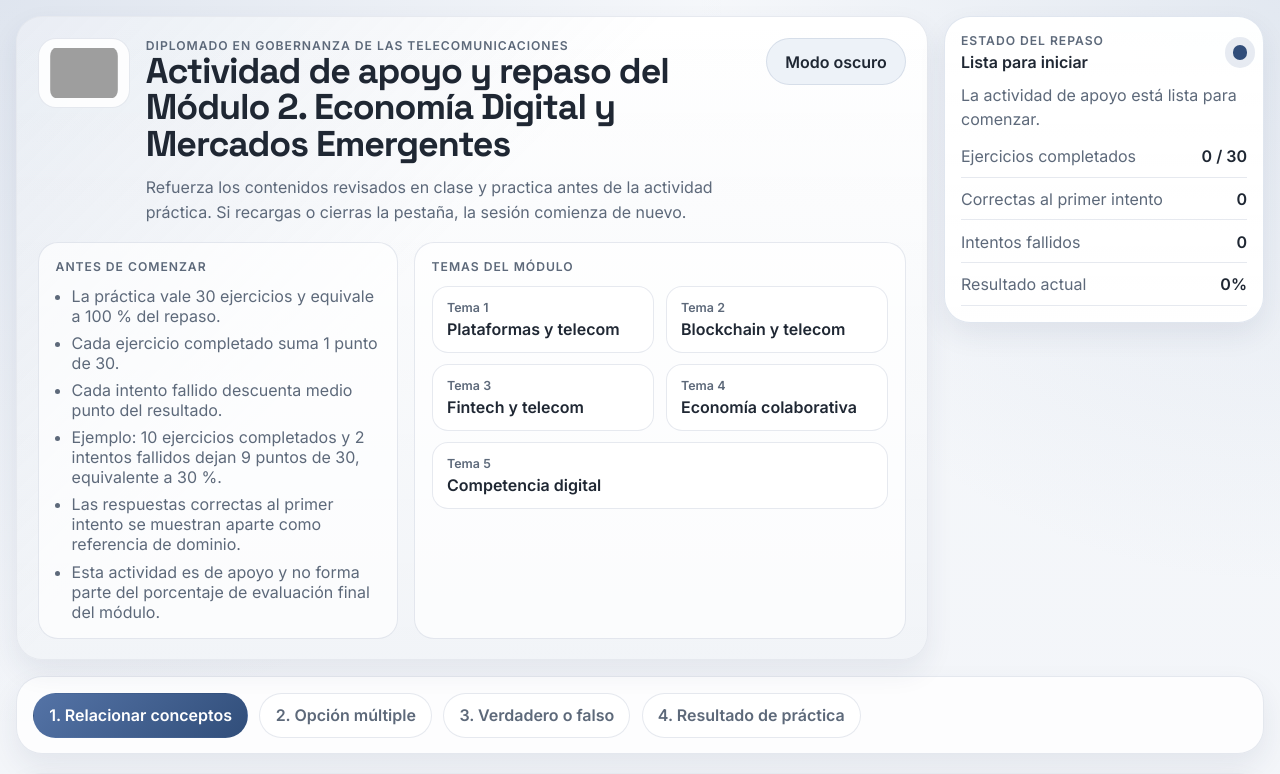
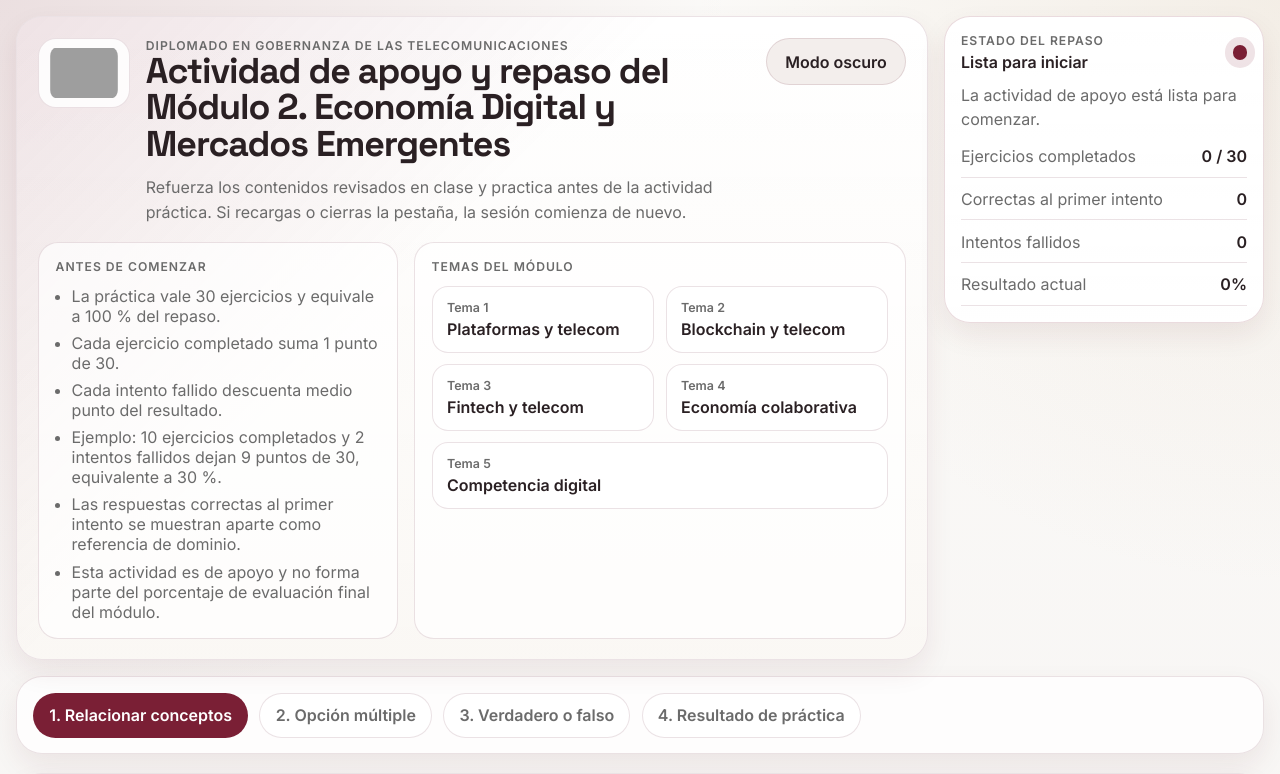
Before and after one commit to raulmormen75/evaluacion-modulo-2-infotec, a React (Vite) app: page / in a window 1280 px wide. Shown: the top 774 px of the page. Built offline with nearby package versions, Linux system fonts and the light colour scheme; grey boxes are pictures that could not be loaded.

Commit message:
Restaura paleta INFOTEC y mejora retroalimentacion

```diff
--- a/src/components/FinalSection.tsx
+++ b/src/components/FinalSection.tsx
@@ -1,44 +1,11 @@
 import html2canvas from 'html2canvas';
 import { useEffect, useRef, useState } from 'react';
 import { totalExercises, type EvaluationMetrics } from '../data';
+import { getPerformanceFeedback } from '../features/evaluation/performance';
 import { formatDateLong, sanitizeFileName } from '../utils/format';
 
 interface FinalSectionProps {
   metrics: EvaluationMetrics;
-}
-
-interface PerformanceMessage {
-  tone: 'success' | 'progress' | 'support';
-  badge: string;
-  title: string;
-  detail: string;
-}
-
-function getPerformanceMessage(scorePercent: number): PerformanceMessage {
-  if (scorePercent >= 90) {
-    return {
-      tone: 'success',
-      badge: 'Muy buen dominio',
-      title: 'Has dominado muy bien los conocimientos del módulo.',
-      detail: 'Continúa con este nivel de repaso para llegar bien preparado a la actividad práctica.'
-    };
-  }
-
-  if (scorePercent >= 70) {
-    return {
-      tone: 'progress',
-      badge: 'Buen avance',
-      title: 'Vas mejorando y tu repaso avanza bien.',
-      detail: 'Conviene practicar un poco más para reforzar los temas del módulo antes de la actividad práctica.'
-    };
-  }
-
-  return {
-    tone: 'support',
-    badge: 'Sigue practicando',
-    title: 'Vas construyendo tu dominio del módulo.',
-    detail: 'Sigue repasando. Practicar te ayudará a lograr un mejor dominio de los temas.'
-  };
 }
 
 export function FinalSection({ metrics }: FinalSectionProps) {
@@ -48,7 +15,7 @@ export function FinalSection({ metrics }: FinalSectionProps) {
   const [isGenerating, setIsGenerating] = useState(false);
   const [generatedUrl, setGeneratedUrl] = useState('');
   const generationDate = formatDateLong();
-  const performanceMessage = getPerformanceMessage(metrics.scorePercent);
+  const performanceMessage = getPerformanceFeedback(metrics);
   const scoringExplanation = `Los ${totalExercises} ejercicios valen el 100 %. Cada ejercicio completado suma 1 punto y cada intento fallido descuenta medio punto. Ejemplo: 10 ejercicios completados y 2 intentos fallidos dejan 9 puntos de 30, equivalente a 30 %.`;
 
   const sanitizedName = sanitizeFileName(studentName) || 'sin-nombre';
@@ -123,7 +90,7 @@ export function FinalSection({ metrics }: FinalSectionProps) {
         <div>
           <p className="mini-label">Repaso concluido</p>
           <h3>Has completado los {totalExercises} ejercicios de práctica.</h3>
-          <p>Consulta tu resultado, identifica tu nivel de avance y genera tu reporte de práctica en imagen.</p>
+          <p>Consulta tu resultado, reconoce tus fortalezas e identifica qué conviene reforzar antes de la actividad práctica.</p>
         </div>
         <div className="progress-stack">
           <div className="progress-chip">Resultado: {metrics.scorePercent}%</div>
@@ -147,7 +114,9 @@ export function FinalSection({ metrics }: FinalSectionProps) {
             </div>
             <div>
               <dt>Ejercicios completados</dt>
-              <dd>{metrics.resolvedCount} / {totalExercises}</dd>
+              <dd>
+                {metrics.resolvedCount} / {totalExercises}
+              </dd>
             </div>
             <div>
               <dt>Correctas al primer intento</dt>
@@ -170,7 +139,14 @@ export function FinalSection({ metrics }: FinalSectionProps) {
           <section className={`performance-card performance-${performanceMessage.tone}`}>
             <span className="performance-badge">{performanceMessage.badge}</span>
             <h5 className="performance-title">{performanceMessage.title}</h5>
-            <p className="performance-detail">{performanceMessage.detail}</p>
+            <div className="performance-insights">
+              <p className="performance-detail">
+                <strong className="performance-label">Fortaleza:</strong> {performanceMessage.strength}
+              </p>
+              <p className="performance-detail">
+                <strong className="performance-label">Área de oportunidad:</strong> {performanceMessage.opportunity}
+              </p>
+            </div>
           </section>
         </article>
 
@@ -245,7 +221,14 @@ export function FinalSection({ metrics }: FinalSectionProps) {
             <section className={`evidence-note evidence-note-${performanceMessage.tone}`}>
               <p>{performanceMessage.badge}</p>
               <strong>{performanceMessage.title}</strong>
-              <span>{performanceMessage.detail}</span>
+              <div className="evidence-note-list">
+                <span>
+                  <b>Fortaleza:</b> {performanceMessage.strength}
+                </span>
+                <span>
+                  <b>Área de oportunidad:</b> {performanceMessage.opportunity}
+                </span>
+              </div>
             </section>
 
             <div className="evidence-metrics">
@@ -255,7 +238,9 @@ export function FinalSection({ metrics }: FinalSectionProps) {
               </article>
               <article>
                 <span>Ejercicios completados</span>
-                <strong>{metrics.resolvedCount} / {totalExercises}</strong>
+                <strong>
+                  {metrics.resolvedCount} / {totalExercises}
+                </strong>
               </article>
               <article>
                 <span>Correctas al primer intento</span>
--- /dev/null
+++ b/src/features/evaluation/performance.ts
@@ -0,0 +1,59 @@
+import { totalExercises, type EvaluationMetrics } from '../../data';
+
+export interface PerformanceFeedback {
+  tone: 'success' | 'progress' | 'support';
+  badge: string;
+  title: string;
+  strength: string;
+  opportunity: string;
+}
+
+function formatCount(value: number, singular: string, plural: string) {
+  return `${value} ${value === 1 ? singular : plural}`;
+}
+
+export function getPerformanceFeedback(metrics: EvaluationMetrics): PerformanceFeedback {
+  const firstAttemptSummary = formatCount(
+    metrics.firstAttemptCorrectCount,
+    'ejercicio correcto al primer intento',
+    'ejercicios correctos al primer intento'
+  );
+  const incorrectAttemptSummary = formatCount(metrics.incorrectAttempts, 'intento fallido', 'intentos fallidos');
+
+  if (metrics.scorePercent >= 90) {
+    return {
+      tone: 'success',
+      badge: 'Logro sólido',
+      title: 'Cerraste el repaso con un dominio muy favorable del módulo.',
+      strength: `Tu fortaleza principal está en la precisión: alcanzaste ${metrics.scorePercent} % y resolviste ${firstAttemptSummary}.`,
+      opportunity:
+        metrics.incorrectAttempts === 0
+          ? 'Para conservar este nivel, repasa una vez más los reactivos antes de la actividad práctica y mantén la misma seguridad al responder.'
+          : `Tu área de oportunidad está en revisar los reactivos donde acumulaste ${incorrectAttemptSummary}, para sostener esa misma seguridad en todos los temas.`
+    };
+  }
+
+  if (metrics.scorePercent >= 70) {
+    return {
+      tone: 'progress',
+      badge: 'Buen avance',
+      title: 'Tu repaso muestra un avance consistente en el módulo.',
+      strength: `Ya construiste una base firme: completaste ${metrics.resolvedCount} de ${totalExercises} ejercicios y lograste ${firstAttemptSummary}.`,
+      opportunity:
+        metrics.incorrectAttempts === 0
+          ? 'Para subir al nivel más alto, conviene repetir el repaso completo y responder con mayor seguridad desde el primer intento.'
+          : `Tu área de oportunidad está en los reactivos que generaron ${incorrectAttemptSummary}; conviene repasarlos antes de la actividad práctica para reducir dudas.`
+    };
+  }
+
+  return {
+    tone: 'support',
+    badge: 'Refuerzo necesario',
+    title: 'Este resultado ya te muestra con claridad dónde concentrar el repaso.',
+    strength: `Tu avance actual es útil para estudiar mejor: completaste ${metrics.resolvedCount} de ${totalExercises} ejercicios e identificaste los contenidos que requieren más atención.`,
+    opportunity:
+      metrics.incorrectAttempts === 0
+        ? 'El siguiente paso es repetir el repaso completo para ganar seguridad y elevar tu porcentaje de logro antes de la actividad práctica.'
+        : `Tu principal área de oportunidad está en los reactivos con ${incorrectAttemptSummary}; repásalos con calma y vuelve a practicar para fortalecer tu resultado.`
+  };
+}
--- a/src/styles/global.css
+++ b/src/styles/global.css
@@ -1,31 +1,50 @@
 :root {
-  --ifr-blue-1: #314e7a;
-  --ifr-blue-2: #223655;
-  --ifr-blue-3: #5473a6;
-  --ifr-green: #7d97bb;
+  --ifr-blue-1: #7a1f35;
+  --ifr-blue-2: #5e1628;
+  --ifr-blue-3: #7a1f35;
+  --ifr-green: #c6a57a;
   --white: #ffffff;
-  --bg: #eef1f6;
-  --bg-soft: #f6f8fb;
+  --bg: #f3f0ef;
+  --bg-soft: #fbfaf8;
   --surface: rgba(255, 255, 255, 0.96);
   --surface-strong: #ffffff;
-  --surface-muted: #edf2f8;
-  --surface-deep: #dde6f1;
-  --text: #1f2733;
-  --text-soft: #5d697a;
-  --line: rgba(49, 78, 122, 0.12);
-  --line-strong: rgba(49, 78, 122, 0.22);
+  --surface-muted: #f3eeec;
+  --surface-deep: #e8dfdb;
+  --text: #2a2023;
+  --text-soft: #6b6b6b;
+  --line: rgba(94, 22, 40, 0.12);
+  --line-strong: rgba(94, 22, 40, 0.22);
   --accent: var(--ifr-green);
-  --accent-strong: #2a4269;
-  --accent-soft: rgba(125, 151, 187, 0.18);
-  --info-soft: rgba(84, 115, 166, 0.12);
-  --warning: #86a0c2;
-  --warning-soft: rgba(134, 160, 194, 0.18);
-  --danger: #4f6594;
-  --danger-soft: rgba(79, 101, 148, 0.14);
-  --success: #356b80;
-  --success-soft: rgba(53, 107, 128, 0.14);
-  --shadow-sm: 0 12px 28px rgba(34, 54, 85, 0.08);
-  --shadow-md: 0 18px 40px rgba(34, 54, 85, 0.12);
+  --accent-strong: #5e1628;
+  --accent-soft: rgba(198, 165, 122, 0.18);
+  --info-soft: rgba(122, 31, 53, 0.1);
+  --warning: #c6a57a;
+  --warning-soft: rgba(198, 165, 122, 0.2);
+  --danger: #7a1f35;
+  --danger-soft: rgba(94, 22, 40, 0.16);
+  --success: #7a1f35;
+  --success-soft: rgba(122, 31, 53, 0.12);
+  --interactive-accent-text: var(--ifr-blue-1);
+  --focus-ring: rgba(198, 165, 122, 0.42);
+  --completion-text: var(--success);
+  --completion-bg: var(--success-soft);
+  --completion-border: rgba(122, 31, 53, 0.22);
+  --progress-text: #876538;
+  --progress-bg: var(--warning-soft);
+  --progress-border: rgba(198, 165, 122, 0.32);
+  --danger-text: var(--danger);
+  --success-text: var(--success);
+  --side-false-text: var(--danger);
+  --side-true-text: #876538;
+  --status-ready-border: rgba(122, 31, 53, 0.16);
+  --status-progress-border: var(--progress-border);
+  --status-success-border: var(--completion-border);
+  --indicator-ring: rgba(122, 31, 53, 0.12);
+  --active-shadow: 0 10px 22px rgba(94, 22, 40, 0.18);
+  --status-blocked-start: rgba(94, 22, 40, 0.96);
+  --status-blocked-end: rgba(122, 31, 53, 0.98);
+  --shadow-sm: 0 12px 28px rgba(94, 22, 40, 0.08);
+  --shadow-md: 0 18px 40px rgba(94, 22, 40, 0.12);
   --radius-xl: 26px;
   --radius-lg: 20px;
   --radius-md: 16px;
@@ -33,22 +52,39 @@
 }
 
 :root[data-theme='dark'] {
-  --bg: #0f1622;
-  --bg-soft: #151f2e;
-  --surface: rgba(24, 35, 51, 0.94);
-  --surface-strong: #1d2a3d;
-  --surface-muted: #24344a;
-  --surface-deep: #2d4360;
-  --text: #f8fbff;
-  --text-soft: #cad6e8;
-  --line: rgba(198, 217, 241, 0.14);
-  --line-strong: rgba(198, 217, 241, 0.22);
-  --info-soft: rgba(84, 115, 166, 0.22);
-  --warning-soft: rgba(134, 160, 194, 0.24);
-  --danger-soft: rgba(111, 132, 187, 0.24);
-  --success-soft: rgba(88, 148, 170, 0.22);
-  --shadow-sm: 0 16px 32px rgba(5, 9, 15, 0.35);
-  --shadow-md: 0 20px 46px rgba(5, 9, 15, 0.46);
+  --bg: #1a1115;
+  --bg-soft: #26171d;
+  --surface: rgba(40, 23, 29, 0.94);
+  --surface-strong: #331f25;
+  --surface-muted: #422830;
+  --surface-deep: #553540;
+  --text: #fffaf7;
+  --text-soft: #e1d4cd;
+  --line: rgba(230, 230, 230, 0.12);
+  --line-strong: rgba(230, 230, 230, 0.2);
+  --info-soft: rgba(122, 31, 53, 0.18);
+  --warning-soft: rgba(198, 165, 122, 0.22);
+  --danger-soft: rgba(122, 31, 53, 0.3);
+  --success-soft: rgba(198, 165, 122, 0.18);
+  --interactive-accent-text: #f2ddb1;
+  --focus-ring: rgba(198, 165, 122, 0.42);
+  --completion-text: #f2ddb1;
+  --completion-bg: rgba(198, 165, 122, 0.16);
+  --completion-border: rgba(198, 165, 122, 0.32);
+  --progress-text: #f2ddb1;
+  --progress-bg: rgba(198, 165, 122, 0.18);
+  --progress-border: rgba(198, 165, 122, 0.3);
+  --danger-text: #efc7d1;
+  --success-text: #f2ddb1;
+  --side-false-text: #efc7d1;
+  --side-true-text: #f2ddb1;
+  --status-ready-border: rgba(198, 165, 122, 0.2);
+  --status-progress-border: rgba(198, 165, 122, 0.3);
+  --status-success-border: rgba(198, 165, 122, 0.32);
+  --indicator-ring: rgba(198, 165, 122, 0.14);
+  --active-shadow: 0 16px 32px rgba(10, 4, 6, 0.34);
+  --shadow-sm: 0 16px 32px rgba(10, 4, 6, 0.34);
+  --shadow-md: 0 20px 46px rgba(10, 4, 6, 0.42);
 }
 
 * {
@@ -66,8 +102,8 @@ body {
   font-family: 'Inter', sans-serif;
   color: var(--text);
   background:
-    radial-gradient(circle at top left, rgba(84, 115, 166, 0.14), transparent 30%),
-    radial-gradient(circle at top right, rgba(125, 151, 187, 0.16), transparent 24%),
+    radial-gradient(circle at top left, rgba(122, 31, 53, 0.12), transparent 30%),
+    radial-gradient(circle at top right, rgba(198, 165, 122, 0.14), transparent 24%),
     linear-gradient(180deg, var(--bg-soft), var(--bg));
 }
 
@@ -97,7 +133,7 @@ button:focus-visible,
 a:focus-visible,
 input:focus-visible,
 .swipe-card:focus-visible {
-  outline: 3px solid rgba(125, 151, 187, 0.42);
+  outline: 3px solid var(--focus-ring);
   outline-offset: 3px;
 }
 
@@ -187,8 +223,8 @@ h4 {
   position: absolute;
   inset: 0;
   background:
-    linear-gradient(135deg, rgba(84, 115, 166, 0.12), transparent 42%),
-    linear-gradient(180deg, transparent, rgba(125, 151, 187, 0.1));
+    linear-gradient(135deg, rgba(122, 31, 53, 0.12), transparent 42%),
+    linear-gradient(180deg, transparent, rgba(198, 165, 122, 0.08));
   pointer-events: none;
 }
 
@@ -217,7 +253,7 @@ h4 {
   padding: 0.55rem 0.7rem;
   background: rgba(255, 255, 255, 0.86);
   border-radius: 18px;
-  border: 1px solid rgba(49, 78, 122, 0.12);
+  border: 1px solid rgba(94, 22, 40, 0.12);
 }
 
 :root[data-theme='dark'] .brand-logo {
@@ -261,7 +297,7 @@ h4 {
 .action-button {
   background: linear-gradient(135deg, var(--ifr-blue-3), var(--ifr-blue-1));
   color: var(--white);
-  box-shadow: 0 10px 22px rgba(34, 54, 85, 0.2);
+  box-shadow: var(--active-shadow);
 }
 
 .ghost-button,
@@ -376,9 +412,9 @@ h4 {
 }
 
 .strip-item.done {
-  background: var(--success-soft);
-  color: var(--success);
-  border-color: rgba(53, 107, 128, 0.24);
+  background: var(--completion-bg);
+  color: var(--completion-text);
+  border-color: var(--completion-border);
 }
 
 .activity-strip-disabled {
@@ -399,7 +435,7 @@ h4 {
 }
 
 .section-card.section-completed {
-  border-color: rgba(53, 107, 128, 0.2);
+  border-color: var(--completion-border);
 }
 
 .section-header {
@@ -432,16 +468,12 @@ h4 {
 
 .badge-active {
   background: var(--info-soft);
-  color: var(--ifr-blue-1);
-}
-
-:root[data-theme='dark'] .badge-active {
-  color: var(--white);
+  color: var(--interactive-accent-text);
 }
 
 .badge-completed {
-  background: var(--success-soft);
-  color: var(--success);
+  background: var(--completion-bg);
+  color: var(--completion-text);
 }
 
 .badge-locked {
@@ -519,11 +551,11 @@ h4 {
   padding: 1rem 1.05rem;
   border-radius: var(--radius-lg);
   background: linear-gradient(180deg, var(--danger-soft), var(--surface-muted));
-  border: 1px solid rgba(79, 101, 148, 0.2);
+  border: 1px solid var(--completion-border);
 }
 
 .security-message {
-  color: var(--danger);
+  color: var(--danger-text);
   font-weight: 700;
 }
 
@@ -540,11 +572,11 @@ h4 {
 }
 
 .feedback-success {
-  color: var(--success);
+  color: var(--success-text);
 }
 
 .feedback-error {
-  color: var(--danger);
+  color: var(--danger-text);
 }
 
 .match-grid {
@@ -608,9 +640,9 @@ h4 {
 }
 
 .match-button.is-matched {
-  border-color: rgba(53, 107, 128, 0.24);
-  background: var(--success-soft);
-  color: var(--success);
+  border-color: var(--completion-border);
+  background: var(--completion-bg);
+  color: var(--completion-text);
 }
 
 .match-button:disabled,
@@ -652,7 +684,7 @@ h4 {
 
 .option-letter {
   min-width: 1.75rem;
-  color: var(--ifr-blue-1);
+  color: var(--interactive-accent-text);
   font-weight: 700;
 }
 
@@ -711,18 +743,18 @@ h4 {
 }
 
 .swipe-false {
-  color: var(--danger);
+  color: var(--side-false-text);
 }
 
 .swipe-true {
-  color: var(--success);
+  color: var(--side-true-text);
 }
 
 .completion-banner {
   padding: 1rem 1.05rem;
   border-radius: var(--radius-lg);
   border: 1px solid var(--line);
-  background: linear-gradient(135deg, var(--info-soft), rgba(125, 151, 187, 0.12));
+  background: linear-gradient(135deg, var(--info-soft), rgba(198, 165, 122, 0.12));
 }
 
 .score-rule {
@@ -781,15 +813,19 @@ h4 {
 }
 
 .performance-success {
-  background: linear-gradient(135deg, var(--success-soft), rgba(125, 151, 187, 0.12));
+  background: linear-gradient(135deg, var(--completion-bg), rgba(198, 165, 122, 0.12));
 }
 
 .performance-progress {
-  background: linear-gradient(135deg, var(--warning-soft), rgba(125, 151, 187, 0.08));
+  background: linear-gradient(135deg, var(--progress-bg), rgba(198, 165, 122, 0.08));
 }
 
 .performance-support {
   background: linear-gradient(135deg, var(--info-soft), rgba(255, 255, 255, 0.55));
+}
+
+:root[data-theme='dark'] .performance-support {
+  background: linear-gradient(135deg, rgba(122, 31, 53, 0.18), rgba(255, 255, 255, 0.05));
 }
 
 .performance-badge {
@@ -803,7 +839,11 @@ h4 {
   font-weight: 700;
   letter-spacing: 0.01em;
   background: rgba(255, 255, 255, 0.72);
-  color: var(--ifr-blue-1);
+  color: var(--interactive-accent-text);
+}
+
+:root[data-theme='dark'] .performance-badge {
+  background: rgba(255, 255, 255, 0.08);
 }
 
 .performance-title {
@@ -811,10 +851,19 @@ h4 {
   font-size: 1.02rem;
 }
 
+.performance-insights {
+  display: grid;
+  gap: 0.65rem;
+}
+
 .performance-detail {
   margin: 0;
   color: var(--text-soft);
   line-height: 1.5;
+}
+
+.performance-label {
+  color: var(--text);
 }
 
 .field-label {
@@ -853,8 +902,8 @@ h4 {
   min-height: 2.25rem;
   padding: 0.45rem 0.8rem;
   border-radius: 999px;
-  background: var(--success-soft);
-  color: var(--success);
+  background: var(--completion-bg);
+  color: var(--completion-text);
   font-size: 0.84rem;
   font-weight: 700;
 }
@@ -877,9 +926,9 @@ h4 {
   min-height: 700px;
   padding: 48px;
   border-radius: 36px;
-  border: 1px solid rgba(49, 78, 122, 0.14);
+  border: 1px solid rgba(94, 22, 40, 0.14);
   background: #ffffff;
-  color: #1f2733;
+  color: #2a2023;
 }
 
 .evidence-header {
@@ -887,14 +936,14 @@ h4 {
   gap: 28px;
   align-items: center;
   padding-bottom: 32px;
-  border-bottom: 2px solid rgba(84, 115, 166, 0.18);
+  border-bottom: 2px solid rgba(122, 31, 53, 0.18);
 }
 
 .evidence-header p,
 .evidence-footer p,
 .evidence-label {
   margin: 0;
-  color: #5d697a;
+  color: #6b6b6b;
 }
 
 .evidence-header h2 {
@@ -931,13 +980,13 @@ h4 {
 .evidence-metrics article {
   padding: 24px;
   border-radius: 24px;
-  border: 1px solid rgba(49, 78, 122, 0.12);
-  background: #f3f7fb;
+  border: 1px solid rgba(94, 22, 40, 0.12);
+  background: #f7f3f1;
 }
 
 .evidence-metrics span {
   display: block;
-  color: #5d697a;
+  color: #6b6b6b;
 }
 
 .evidence-metrics strong {
@@ -952,15 +1001,15 @@ h4 {
   gap: 10px;
   padding: 24px;
   border-radius: 24px;
-  border: 1px solid rgba(49, 78, 122, 0.12);
+  border: 1px solid rgba(94, 22, 40, 0.12);
 }
 
 .evidence-note-success {
-  background: rgba(53, 107, 128, 0.12);
+  background: rgba(122, 31, 53, 0.08);
 }
 
 .evidence-note-progress {
-  background: rgba(125, 151, 187, 0.18);
+  background: rgba(198, 165, 122, 0.18);
 }
 
 .evidence-note-support {
@@ -970,11 +1019,20 @@ h4 {
 .evidence-note p,
 .evidence-note span {
   margin: 0;
-  color: #5d697a;
+  color: #6b6b6b;
 }
 
 .evidence-note strong {
   font-size: 28px;
+}
+
+.evidence-note-list {
+  display: grid;
+  gap: 0.45rem;
+}
+
+.evidence-note-list b {
+  color: #5e1628;
 }
 
 .evidence-footer {
@@ -982,7 +1040,7 @@ h4 {
   justify-content: space-between;
   gap: 1rem;
   padding-top: 18px;
-  border-top: 2px solid rgba(84, 115, 166, 0.14);
+  border-top: 2px solid rgba(122, 31, 53, 0.14);
 }
 
 .status-capsule {
@@ -1009,7 +1067,7 @@ h4 {
   height: 0.9rem;
   border-radius: 999px;
   background: var(--ifr-blue-1);
-  box-shadow: 0 0 0 8px rgba(84, 115, 166, 0.14);
+  box-shadow: 0 0 0 8px var(--indicator-ring);
   flex: 0 0 auto;
 }
 
@@ -1026,11 +1084,11 @@ h4 {
 }
 
 .status-ready {
-  border-color: rgba(84, 115, 166, 0.18);
+  border-color: var(--status-ready-border);
 }
 
 .status-progress {
-  border-color: rgba(125, 151, 187, 0.32);
+  border-color: var(--status-progress-border);
 }
 
 .status-progress .status-indicator {
@@ -1038,16 +1096,16 @@ h4 {
 }
 
 .status-success {
-  border-color: rgba(53, 107, 128, 0.22);
+  border-color: var(--status-success-border);
 }
 
 .status-success .status-indicator {
-  background: var(--success);
-  box-shadow: 0 0 0 8px rgba(53, 107, 128, 0.14);
+  background: var(--completion-text);
+  box-shadow: 0 0 0 8px var(--indicator-ring);
 }
 
 .status-blocked {
-  background: linear-gradient(180deg, rgba(34, 54, 85, 0.96), rgba(49, 78, 122, 0.98));
+  background: linear-gradient(180deg, var(--status-blocked-start), var(--status-blocked-end));
   border-color: transparent;
   color: #fff8f7;
 }
```
Also changed, not shown: 1 other file (tests, documents, lock files or other folders).
